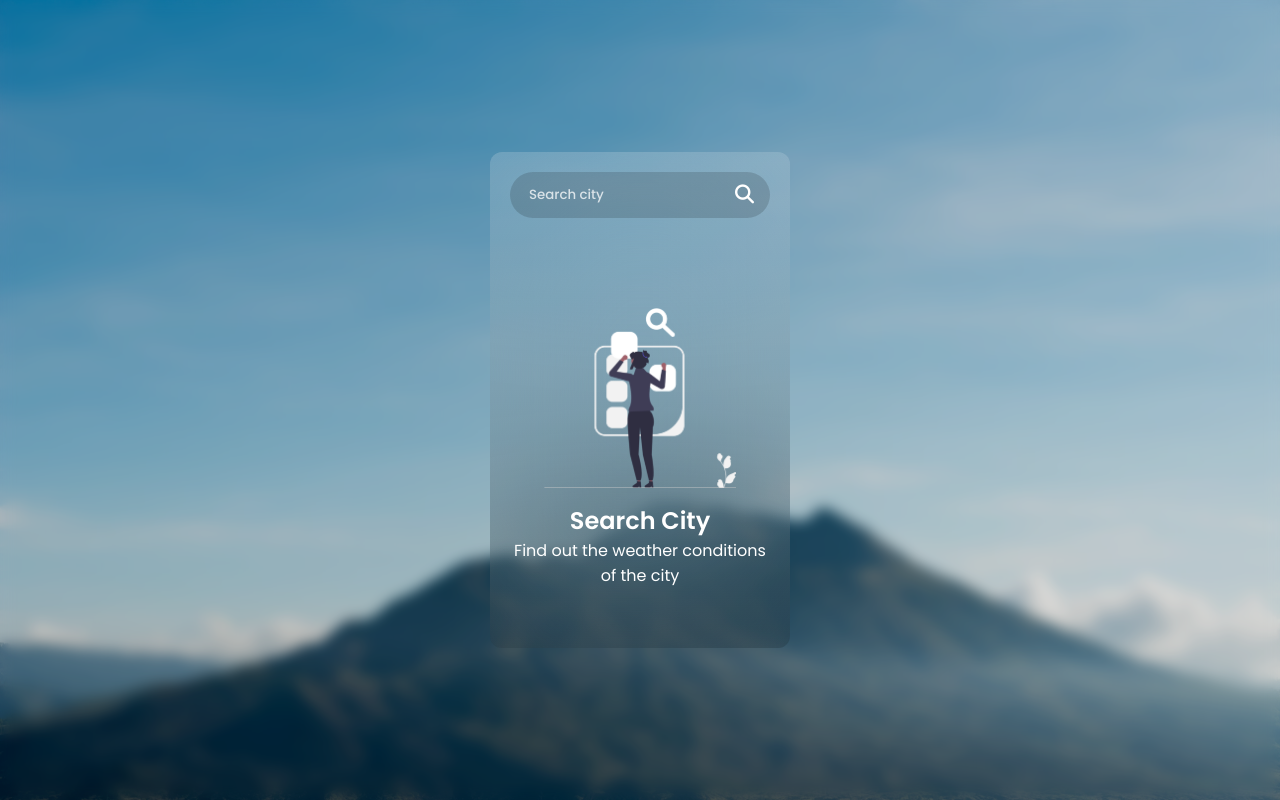
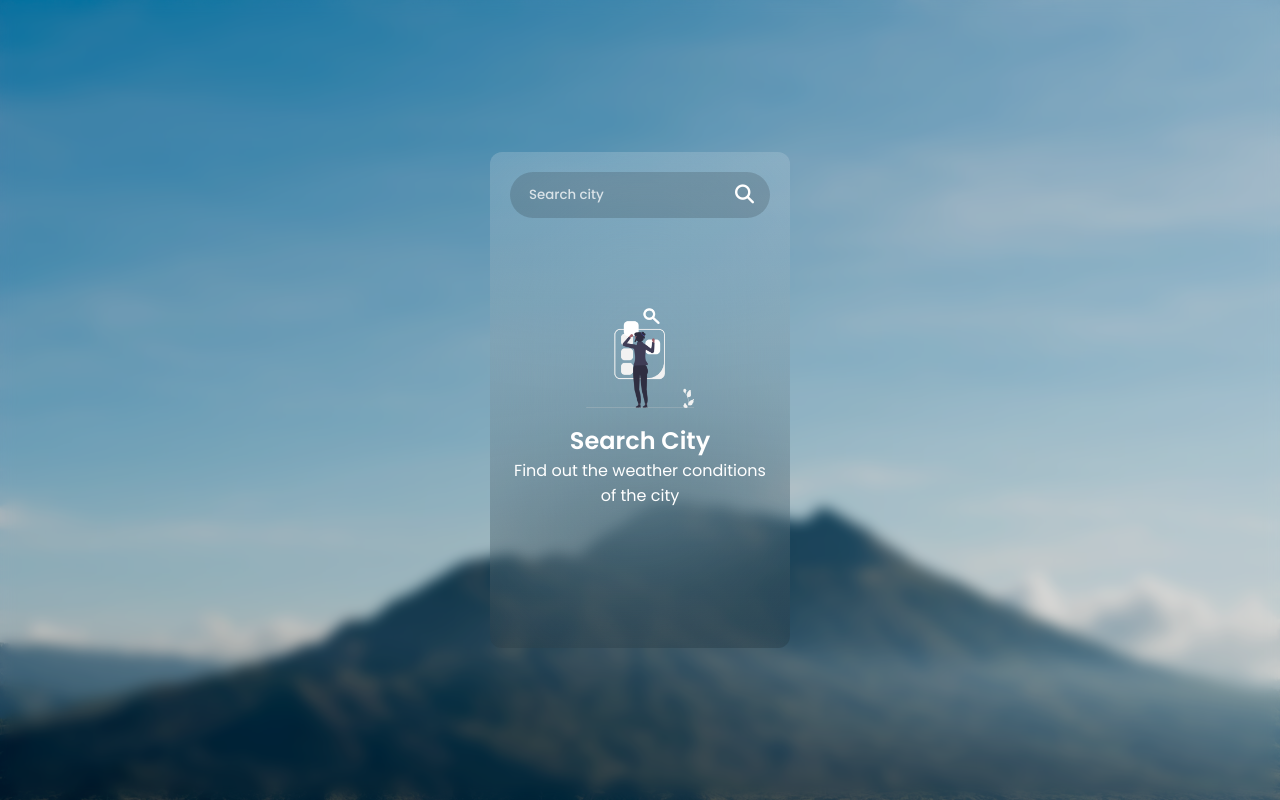
Before and after one commit to irfankhan-developer/real-time-metereological-conditions, a plain HTML site: page index.html in a window 1280 px wide. Drawn offline with Linux system fonts and the light colour scheme.

Commit message:
Update style.css

```diff
--- a/style.css
+++ b/style.css
@@ -164,7 +164,7 @@ body::before{
 }
 .section-message img{
     width: fit-content;
-    height: 180px;
+    height: 100px;
 }
 /* Base styles */
 * {
```
